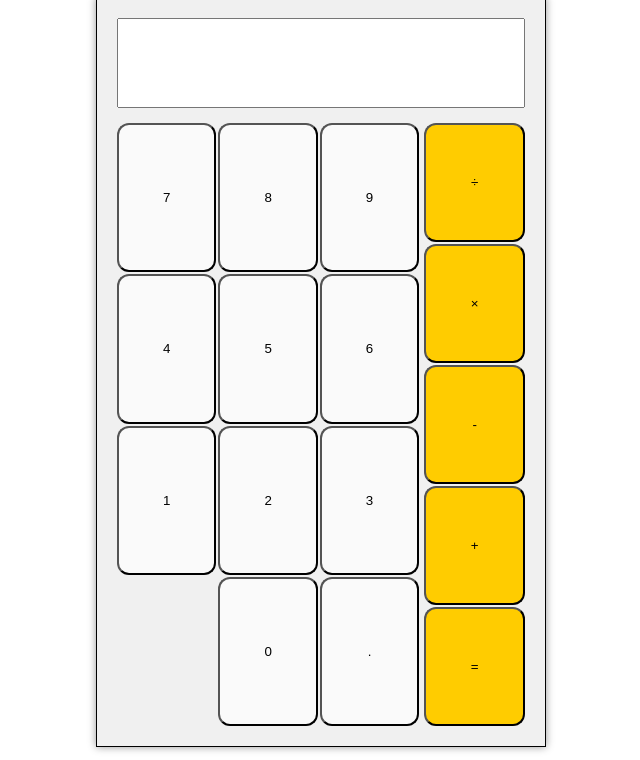
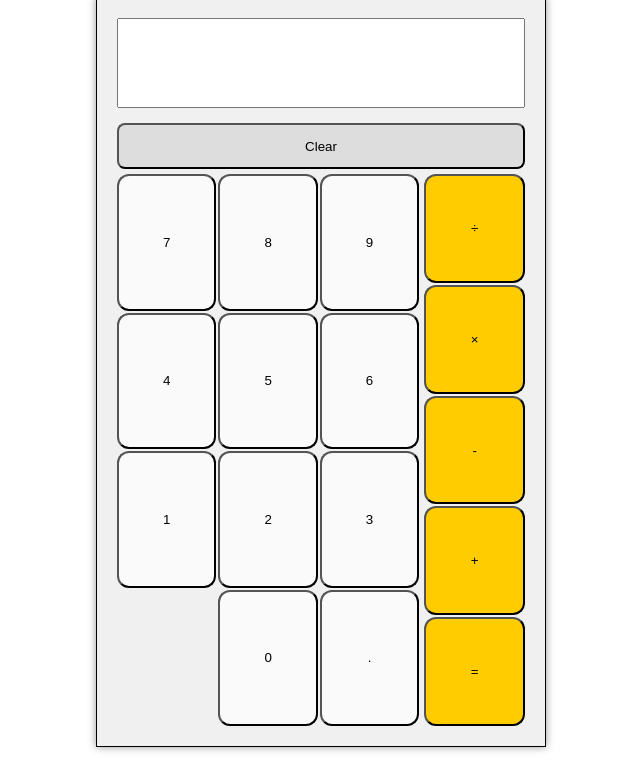
Before and after one commit to CodingTC/calculator, a plain HTML site: page index.html in a window 1280 px wide. Shown: the part 40-800 px from the top of the page, without its empty margins (319-959 px from the left). Drawn offline with Linux system fonts and the light colour scheme.

Commit message:
Add clear button to calculator

```diff
--- a/index.html
+++ b/index.html
@@ -12,6 +12,10 @@
         <div class="calculator">
             <input type="text" id="calc-text">
             <div class="calc-buttons">
+                <div class="calc-clear">
+                    <button>Clear</button>
+                </div>
+                <div class="main-calc-buttons">
                     <div class="calc-nums">
                         <ul class="calc-first-row">
                             <li><button>7</button></li>
@@ -43,6 +47,7 @@
                     </ul>
                 </div>
             </div>
+        </div>
 
 
 
--- a/javascript.js
+++ b/javascript.js
@@ -62,3 +62,9 @@ numButtons.forEach((button) => {
         calcText.value += e.target.textContent;
     });
 });
+
+const calcClear = document.querySelector(".calc-clear button");
+
+calcClear.addEventListener("click", () => {
+    calcText.value = "";
+});
--- a/styles.css
+++ b/styles.css
@@ -32,11 +32,39 @@ body
     box-shadow: 0 0px 8px rgba(150, 150, 150, 1);
 }
 
+
+
 .calc-buttons
 {
     display: flex;
-    justify-content: space-around;
+    flex-direction: column;
     flex: 1;
+    gap: 5px;
+}
+
+.calc-clear
+{
+    flex: 1;
+    display: flex;
+}
+
+.calc-clear button
+{
+    flex: 1;
+    background-color: #DDDDDD;
+    border-radius: 8px;
+}
+
+.calc-clear button:active
+{
+    background-color: #FAFAFA;
+}
+
+
+.main-calc-buttons
+{
+    flex: 12;
+    display: flex;
     gap: 5px;
 }
 
```
Lines whose indentation alone changed are shown as unchanged.
